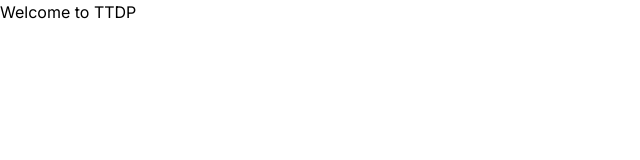
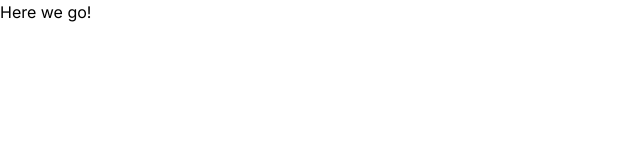
Before and after one commit to tt-ny/ttdp.com, a Next.js app: page / in a window 1280 px wide. Shown: the top 160 px of the page, without its empty margins (0-640 px from the left). Built offline with nearby package versions, Linux system fonts and the light colour scheme.

Commit message:
add favicon

```diff
--- a/app/layout.tsx
+++ b/app/layout.tsx
@@ -9,11 +9,7 @@ export const metadata: Metadata = {
   description: 'Welcome to TTDP!',
 }
 
-export default function RootLayout({
-  children,
-}: {
-  children: React.ReactNode
-}) {
+export default function RootLayout({ children, }: { children: React.ReactNode }) {
   return (
     <html lang="en">
       <body className={inter.className}>{children}</body>
--- a/app/page.tsx
+++ b/app/page.tsx
@@ -1,5 +1,7 @@
 export default function Home() {
   return (
-    <div>Welcome to TTDP</div>
+    <div>
+      <h1>Here we go!</h1>
+    </div>
   )
 }
--- a/next.config.js
+++ b/next.config.js
@@ -1,4 +1,6 @@
 /** @type {import('next').NextConfig} */
-const nextConfig = {}
+const nextConfig = {
+  output: 'export',
+}
 
 module.exports = nextConfig
```
Also changed, not shown: app/apple-icon.png (added).
